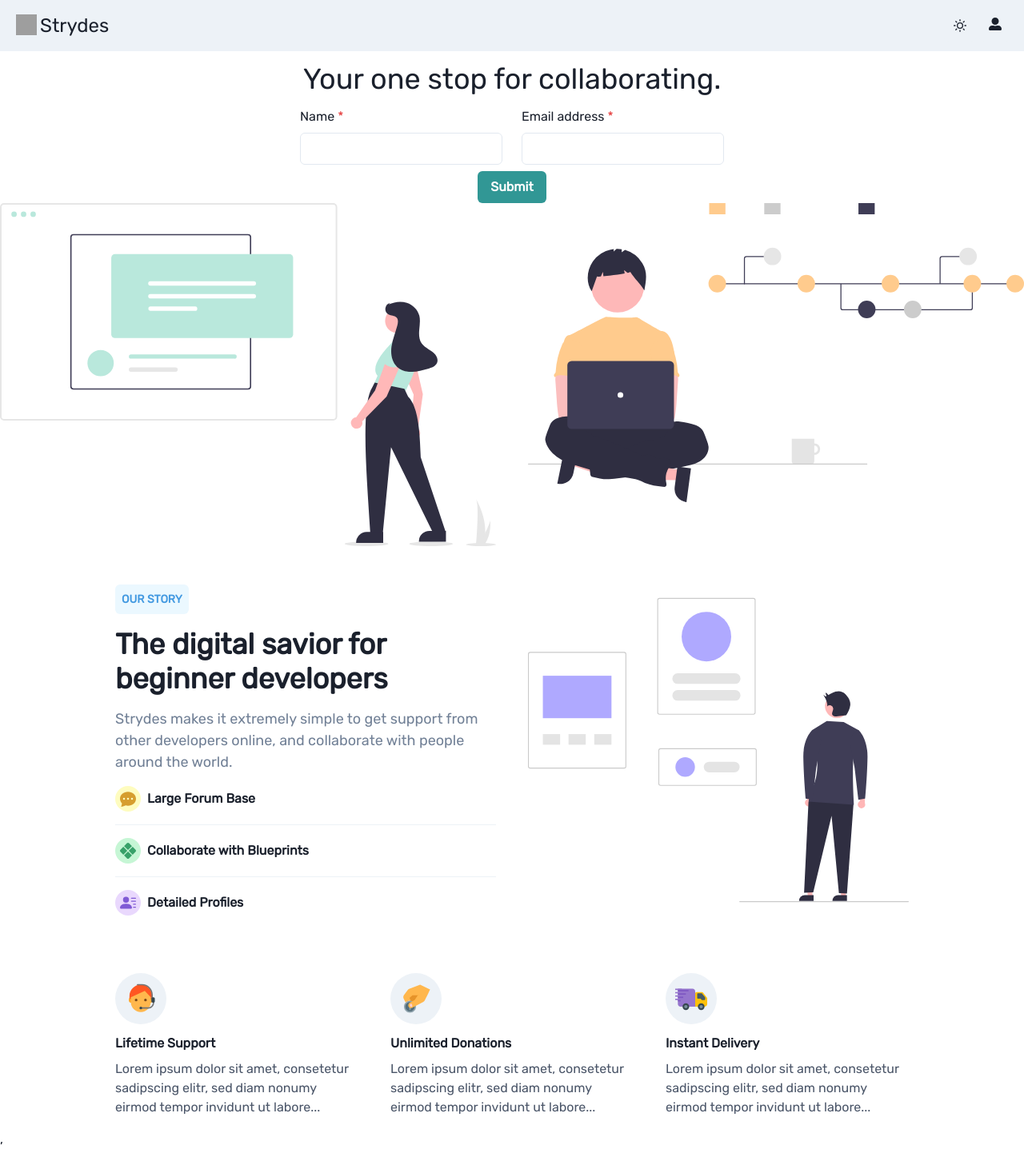
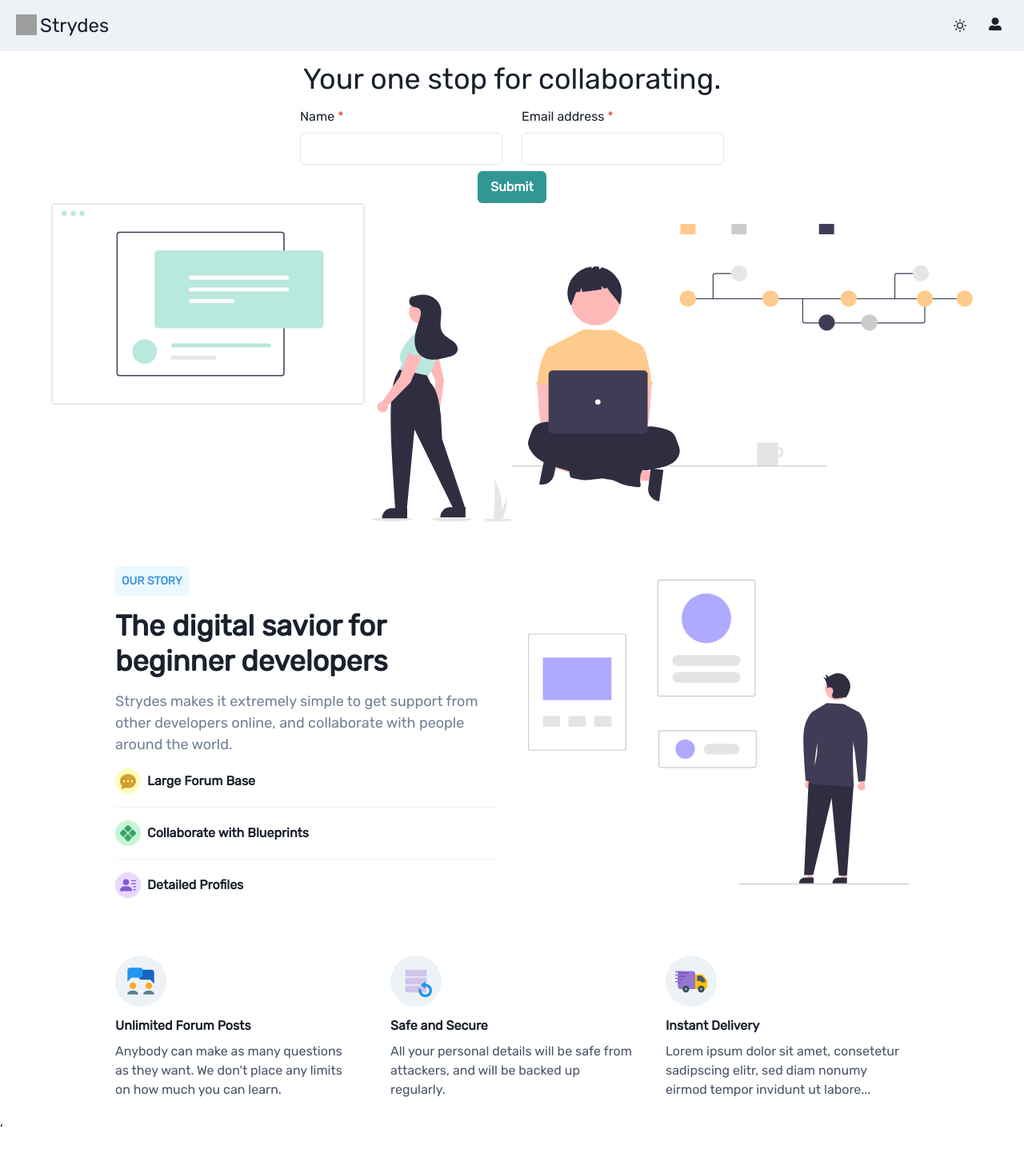
Before and after one commit to Neesh774/Strydes, a React (Create React App) app: page / in a window 1280 px wide. Shown: the whole page at 80% size. After the commit the page ends 1415 px from the top, so only its background shows below. Built offline with nearby package versions, Linux system fonts and the light colour scheme; grey boxes are pictures that could not be loaded.

Commit message:
working images and filled text

```diff
--- a/src/pages/Hero.js
+++ b/src/pages/Hero.js
@@ -19,14 +19,15 @@ import Features from './features.tsx';
 import React, { version } from 'react';
 import versionControl from './versioncontrol.svg';
 import forum from './forum.svg';
-import { Reveal, Zoom, Fade } from 'react-reveal';
+import Fade from 'react-reveal/Fade';
 import TripleColumnGrid from './tripleColumnGrid';
 export default function hero(){
+
     return (
         <div>
             <VStack>
                 <Spacer/>
-                <Reveal>
+                <Fade>
                     <Text fontSize="4xl" justify={'center'} align={'center'}>
                         Your one stop for collaborating.
                     </Text>
@@ -49,19 +50,21 @@ export default function hero(){
                             </VStack>
                         </Flex>
                     </form>
-                </Reveal>
+                </Fade>
             </VStack>
-            <SimpleGrid columns={{ base: 6, md: 2 }} spacing={10} align="center">
-                <img alt="forum" src={forum}/>
-                <img alt="version-control" src={versionControl}/>
-            </SimpleGrid>
             <VStack>
-                <Reveal>
+            <Flex align="center" maxW="45%" justify="center">
+                <Fade>
+                    <img alt="forum" src={forum}/>
+                    <img alt="version-control" src={versionControl}/>
+                </Fade>
+            </Flex>
+                <Fade>
                     <Features/>
-                </Reveal>
-                <Reveal>
+                </Fade>
+                <Fade>
                     <TripleColumnGrid />
-                </Reveal>
+                </Fade>
             </VStack>
       </div>
     )
--- a/src/pages/tripleColumnGrid.tsx
+++ b/src/pages/tripleColumnGrid.tsx
@@ -1,7 +1,6 @@
 import { ReactElement } from 'react';
 import { Box, SimpleGrid, Icon, Text, Stack, Flex, Container } from '@chakra-ui/react';
-import { FcAssistant, FcDonate, FcInTransit } from 'react-icons/fc';
-
+import { FcInTransit, FcCollaboration, FcDataBackup } from 'react-icons/fc';
 interface FeatureProps {
   title: string;
   text: string;
@@ -33,17 +32,17 @@ export default function SimpleThreeColumns() {
     <Box p={4} maxW="5xl" borderRadius="lg">
         <SimpleGrid columns={{ base: 1, md: 3 }} spacing={10}>
             <Feature
-            icon={<Icon as={FcAssistant} w={10} h={10} />}
-            title={'Lifetime Support'}
+            icon={<Icon as={FcCollaboration} w={10} h={10} />}
+            title={'Unlimited Forum Posts'}
             text={
-                'Lorem ipsum dolor sit amet, consetetur sadipscing elitr, sed diam nonumy eirmod tempor invidunt ut labore...'
+                'Anybody can make as many questions as they want. We don\'t place any limits on how much you can learn.'
             }
             />
             <Feature
-            icon={<Icon as={FcDonate} w={10} h={10} />}
-            title={'Unlimited Donations'}
+            icon={<Icon as={FcDataBackup} w={10} h={10} />}
+            title={'Safe and Secure'}
             text={
-                'Lorem ipsum dolor sit amet, consetetur sadipscing elitr, sed diam nonumy eirmod tempor invidunt ut labore...'
+                'All your personal details will be safe from attackers, and will be backed up regularly.'
             }
             />
             <Feature
```
